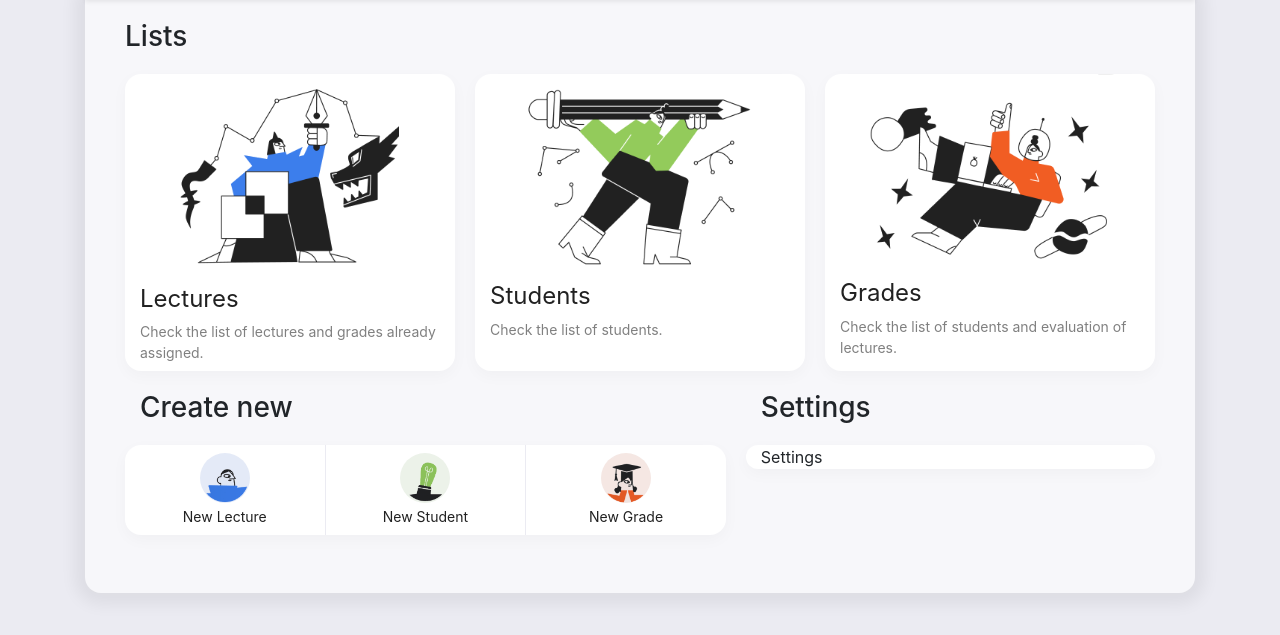
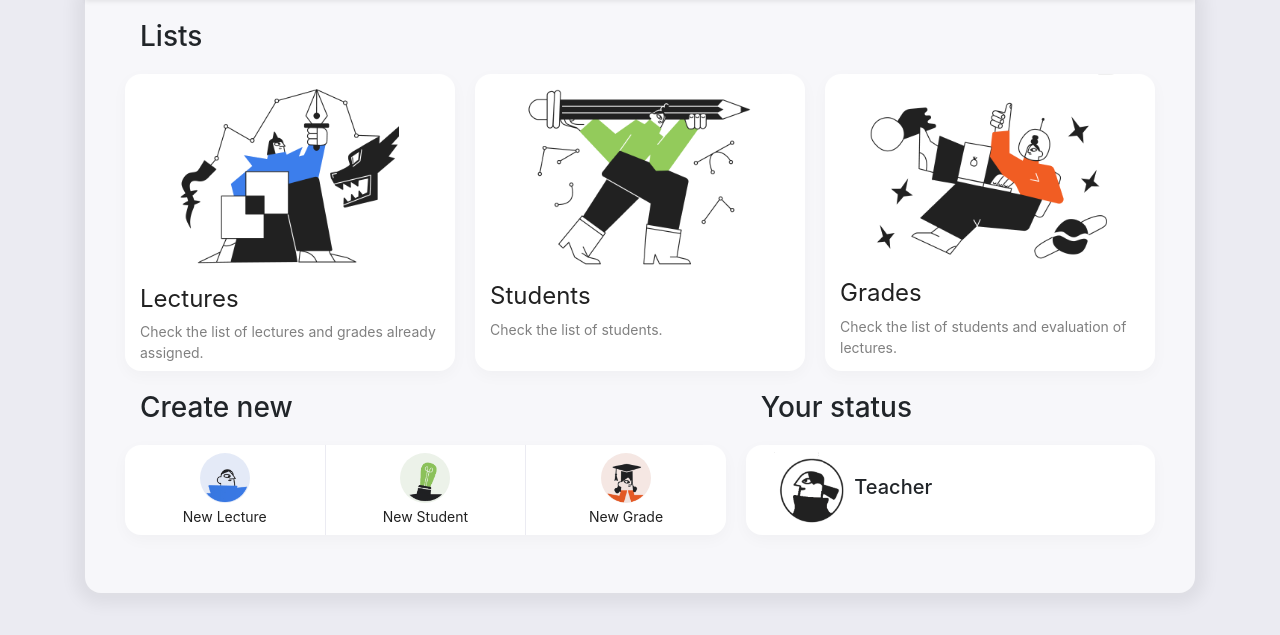
Before and after one commit to rositatisor/gradebook, a Symfony app: template templates/homepage/index.html.twig in a window 1280 px wide. Shown: the part 90-725 px from the top of the page. Run offline with Twig, Linux system fonts and the light colour scheme; the template is opened without the code that fills it, so the values that code supplies are empty; style sheets or scripts are compiled from the project's sources; some libraries are stand-ins or nearby versions.

Commit message:
homepage your status update

```diff
--- a/assets/styles/app.scss
+++ b/assets/styles/app.scss
@@ -89,6 +89,11 @@ div.gap {
         margin-bottom: 0.5rem;
         font-size: 14px;
     }
+}
+
+.mod {
+    display: inline-block;
+    width: 76px;
 }
 
 .login {
@@ -397,6 +402,14 @@ ul {
     width: 100%;
 }
 
+.title-status {
+    display: inline-block;
+}
+
+.description-status {
+    display: inline-block;
+}
+
 .name {
     display: block;
     float: left;
@@ -588,6 +601,14 @@ form.signup {
     border-color: #fb0064;
 }
 
+.status.btn:focus {
+    box-shadow: none;
+}
+
+.status.btn:hover {
+    transform: scale(1.05);
+}
+
 .registration button.btn.btn-primary:hover,
 .registration button.btn.btn-primary:active,
 .registration button.btn.btn-primary:focus,
--- a/templates/homepage/index.html.twig
+++ b/templates/homepage/index.html.twig
@@ -13,7 +13,9 @@
         <div class="container">
             <div class="container hp">
                 <div class="row">
-                    <h3>Lists</h3>
+                    <div class="col-md">
+                        <h3>Lists</h3>
+                    </div>
                 </div>
                 <div class="row justify-content-around gap">
                     <div class="col-md rounded expand">
@@ -59,10 +61,36 @@
                         </div>
                     </div>
                     <div class="col-md">
-                        <h3>Settings</h3>
+                        <h3>Your status</h3>
                         <div class="row rounded">
                             <div class="col-md">
-                                Settings
+                                <div class="create" >
+                                    {# <div class="profile icon"></div> #}
+                                    <!-- Button trigger modal -->
+                                    <button type="button" class="btn status" data-toggle="modal" data-target="#exampleModalCenter">
+                                        <img class="mod" src="http://localhost/gradebook/assets/img/hp4.png">
+                                        <h5 class="title-status">Teacher</h5>
+                                    </button>
+                                    <!-- Modal -->
+                                    <div class="modal fade" id="exampleModalCenter" tabindex="-1" role="dialog" aria-labelledby="exampleModalCenterTitle" aria-hidden="true">
+                                    <div class="modal-dialog modal-dialog-centered" role="document">
+                                        <div class="modal-content">
+                                        <div class="modal-header">
+                                            <h5 class="modal-title" id="exampleModalLongTitle">Status - Teacher</h5>
+                                            <button type="button" class="close" data-dismiss="modal" aria-label="Close">
+                                            <span aria-hidden="true">&times;</span>
+                                            </button>
+                                        </div>
+                                        <div class="modal-body">
+                                            <h5>Teacher account can access the following content:</h5>
+                                            <p>1. Add new lectures;</p>
+                                            <p>2. Add students to the database;</p>
+                                            <p>3. Assign grades to the students.</p>
+                                        </div>
+                                        </div>
+                                    </div>
+                                    </div>
+                                </div>
                             </div>
                         </div>
                     </div>
```
Also changed, not shown: assets/img/hp4.png (added), assets/img/profile-icon.png (added).
